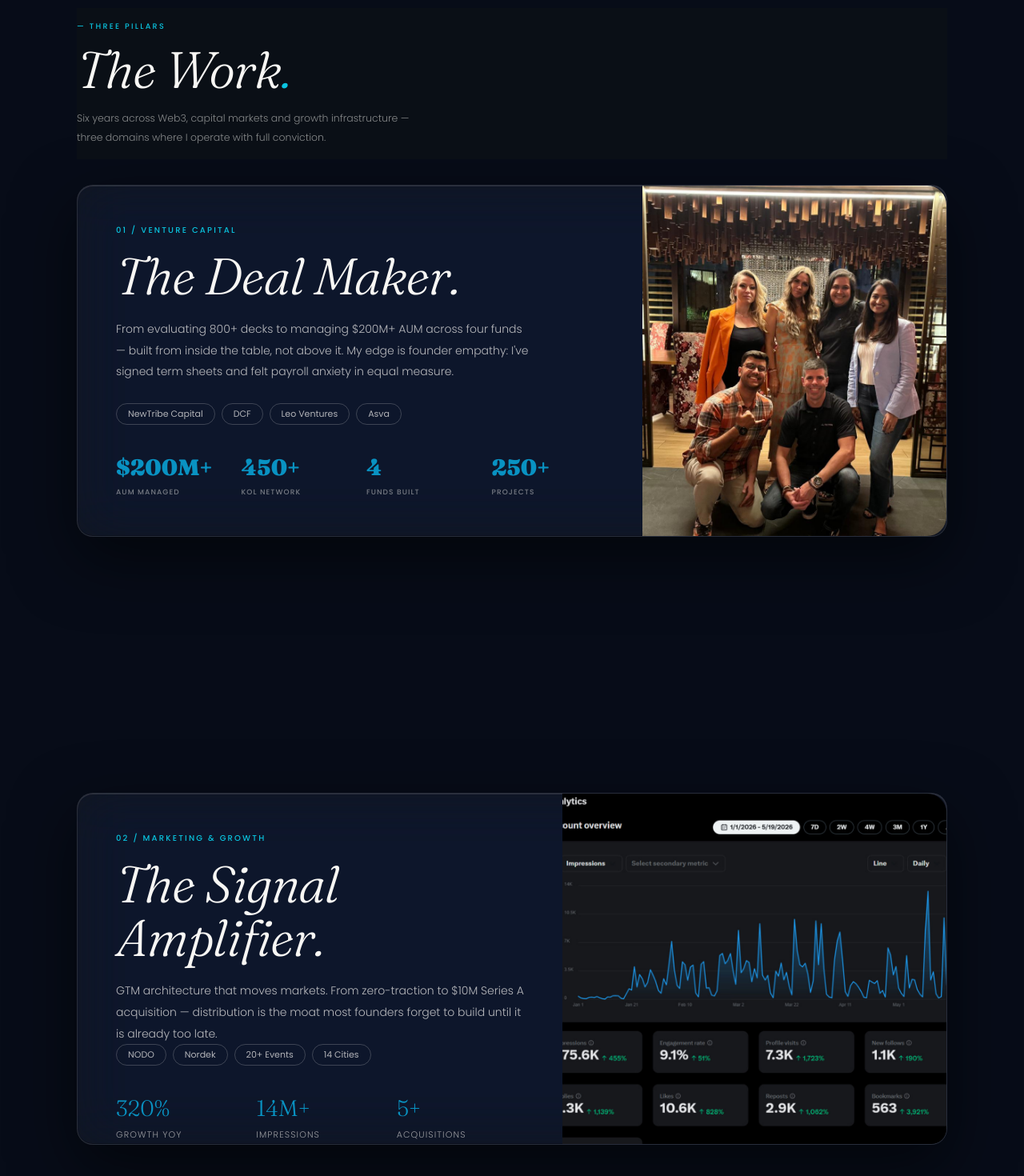
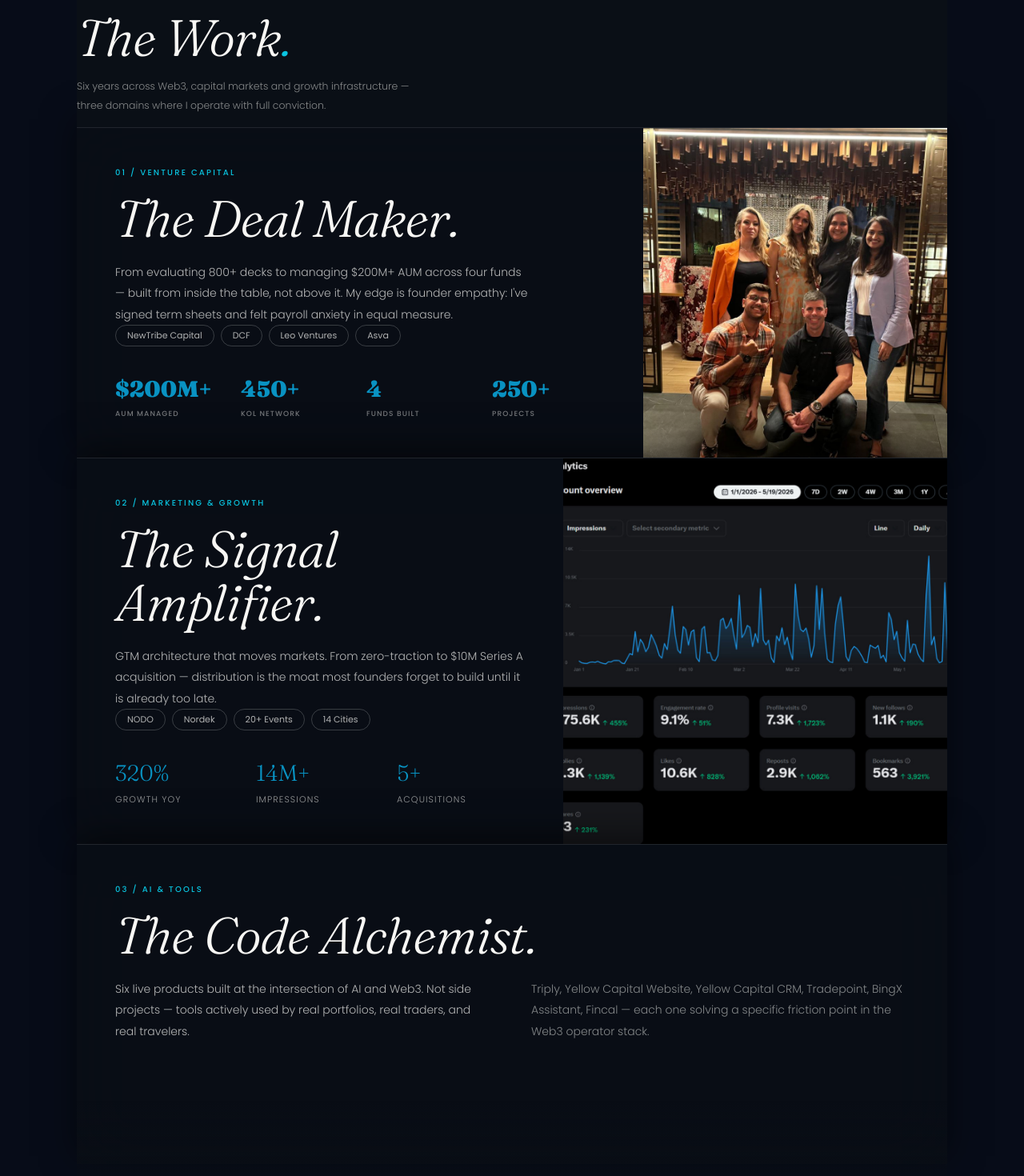
Before and after one commit to Viivek16/portfolio, a React (Vite) app: page / in a window 1280 px wide. Shown: the part 2300-3770 px from the top of the page at 80% size. Built offline with nearby package versions, Linux system fonts and the light colour scheme; a web font is replaced by a local one.

Commit message:
Fix UI/UX: sticky bug, unify Section 4 DOM structure, and restore Card 3

```diff
--- a/src/components/ThreePillars.jsx
+++ b/src/components/ThreePillars.jsx
@@ -1,55 +1,53 @@
-import React, { useRef, useEffect } from 'react';
+import React, { useRef, useEffect, useState } from 'react';
 
 const ThreePillars = () => {
+  const stripRef = useRef(null);
+  const [isIntersecting, setIsIntersecting] = useState(false);
+
+  useEffect(() => {
+    const observer = new IntersectionObserver(
+      ([entry]) => {
+        if (entry.isIntersecting) {
+          setIsIntersecting(true);
+          observer.disconnect();
+        }
+      },
+      { threshold: 0.1 }
+    );
+
+    if (stripRef.current) observer.observe(stripRef.current);
+    return () => observer.disconnect();
+  }, []);
+
+  const tools = [
+    { name: 'Triply', image: '/images/work/triply.jpg', cat: 'Travel AI', link: 'https://triply.app', stat: 'Better food picks' },
+    { name: 'YC Web', image: '/images/work/ycweb.jpg', cat: 'Brand', link: '#', stat: 'Public presence' },
+    { name: 'YC CRM', image: '/images/work/yccrm.jpg', cat: 'CRM', link: '#', stat: 'Pipeline tracking' },
+    { name: 'Tradepoint', image: '/images/work/tradepoint.jpg', cat: 'Dev', link: '#', stat: 'Research to prod' },
+    { name: 'BingX', image: '/images/work/bingx.jpg', cat: 'Trade', link: '#', stat: 'Trading assistant' },
+  ];
+
   return (
-    <div id="three-pillars" className="w-full relative pt-10">
-      {/* ── Section Heading ── */}
-      <div className="sticky top-[10vh] z-50 bg-[#0a0f16] py-4">
-        <p style={{
-          fontFamily: 'Poppins, sans-serif',
-          fontWeight: 500,
-          fontSize: '9.5px',
-          letterSpacing: '0.24em',
-          color: '#0AC4E0',
-          marginBottom: '12px',
-        }}>
+    <section className="relative w-full max-w-[1440px] mx-auto px-6 md:px-12 lg:px-24">
+      {/* 1. STICKY TITLE */}
+      <div className="sticky top-[8vh] z-50 bg-[#0a0f16] py-4 w-full">
+        <p style={{ fontFamily: 'Poppins, sans-serif', fontWeight: 500, fontSize: '9.5px', letterSpacing: '0.24em', color: '#0AC4E0', marginBottom: '12px' }}>
           — THREE PILLARS
         </p>
-        <h2 style={{
-          fontFamily: 'Fraunces, serif',
-          fontStyle: 'italic',
-          fontWeight: 300,
-          fontSize: 'clamp(48px, 6vw, 64px)',
-          color: '#F8F7F4',
-          lineHeight: 1.05,
-          letterSpacing: '-0.015em',
-          margin: 0,
-        }}>
+        <h2 style={{ fontFamily: 'Fraunces, serif', fontStyle: 'italic', fontWeight: 300, fontSize: 'clamp(48px, 6vw, 64px)', color: '#F8F7F4', lineHeight: 1.05, letterSpacing: '-0.015em', margin: 0 }}>
           The Work<span style={{ color: '#0AC4E0' }}>.</span>
         </h2>
-        <p style={{
-          fontFamily: 'Poppins, sans-serif',
-          fontWeight: 300,
-          fontSize: '12.5px',
-          color: 'rgba(248,247,244,0.52)',
-          lineHeight: 1.9,
-          maxWidth: '420px',
-          marginTop: '16px',
-        }}>
+        <p style={{ fontFamily: 'Poppins, sans-serif', fontWeight: 300, fontSize: '12.5px', color: 'rgba(248,247,244,0.52)', lineHeight: 1.9, maxWidth: '420px', marginTop: '16px' }}>
           Six years across Web3, capital markets and growth infrastructure — three domains where I operate with full conviction.
         </p>
       </div>
 
-      {/* ── Card Container — native sticky stacking ── */}
-      <div className="flex flex-col gap-[40vh] relative mt-8 w-full">
-        {/* CARD 1 — VC */}
-        <div
-          className="gc gc1 sticky top-[25vh] z-10 bg-[#0a0f16]/85 backdrop-blur-2xl border-t border-white/10 shadow-[0_-10px_40px_rgba(0,0,0,0.5)] w-full h-[55vh] rounded-3xl relative"
-        >
-          {/* Grid layout: text left, image right */}
+      {/* 2. STACKING CARDS */}
+      <div className="relative w-full pb-[15vh]">
+        {/* Card 1 */}
+        <div className="sticky top-[22vh] z-10 w-full min-h-[50vh] rounded-3xl bg-[#0a0f16]/85 backdrop-blur-2xl border-t border-white/10 shadow-[0_-10px_40px_rgba(0,0,0,0.5)] overflow-hidden">
           <div style={{ display: 'grid', gridTemplateColumns: '1fr 380px', height: '100%' }}>
             <div style={{ padding: '48px', display: 'flex', flexDirection: 'column', justifyContent: 'space-between' }}>
-              {/* Label */}
               <div>
                 <p style={{ fontFamily: 'Poppins, sans-serif', fontWeight: 500, fontSize: '10px', letterSpacing: '0.22em', color: '#0AC4E0', marginBottom: '16px' }}>
                   01 / VENTURE CAPITAL
@@ -61,7 +59,6 @@ const ThreePillars = () => {
                   From evaluating 800+ decks to managing $200M+ AUM across four funds — built from inside the table, not above it. My edge is founder empathy: I've signed term sheets and felt payroll anxiety in equal measure.
                 </p>
               </div>
-              {/* Pills */}
               <div>
                 <div style={{ display: 'flex', gap: '8px', flexWrap: 'wrap', marginBottom: '32px' }}>
                   {['NewTribe Capital', 'DCF', 'Leo Ventures', 'Asva'].map(label => (
@@ -70,7 +67,6 @@ const ThreePillars = () => {
                     </span>
                   ))}
                 </div>
-                {/* Stats row */}
                 <div style={{ display: 'grid', gridTemplateColumns: 'repeat(4, 1fr)', gap: '16px' }}>
                   {[['$200M+', 'AUM MANAGED'], ['450+', 'KOL NETWORK'], ['4', 'FUNDS BUILT'], ['250+', 'PROJECTS']].map(([num, label]) => (
                     <div key={label}>
@@ -81,8 +77,7 @@ const ThreePillars = () => {
                 </div>
               </div>
             </div>
-            {/* Right image panel */}
-            <div style={{ position: 'relative', overflow: 'hidden', borderRadius: '0 24px 24px 0' }}>
+            <div style={{ position: 'relative', overflow: 'hidden' }}>
               <img
                 src="/images/work/vc-hero.jpg"
                 alt="Venture Capital"
@@ -97,10 +92,8 @@ const ThreePillars = () => {
           </div>
         </div>
 
-        {/* CARD 2 — Marketing & Growth */}
-        <div
-          className="gc gc2 sticky top-[30vh] z-20 bg-[#0a0f16]/85 backdrop-blur-2xl border-t border-white/10 shadow-[0_-10px_40px_rgba(0,0,0,0.5)] w-full h-[55vh] rounded-3xl relative"
-        >
+        {/* Card 2 */}
+        <div className="sticky top-[27vh] z-20 w-full min-h-[50vh] rounded-3xl bg-[#0a0f16]/85 backdrop-blur-2xl border-t border-white/10 shadow-[0_-10px_40px_rgba(0,0,0,0.5)] overflow-hidden">
           <div style={{ display: 'grid', gridTemplateColumns: '1fr 480px', height: '100%' }}>
             <div style={{ padding: '48px', display: 'flex', flexDirection: 'column', justifyContent: 'space-between' }}>
               <div>
@@ -138,7 +131,7 @@ const ThreePillars = () => {
                 </div>
               </div>
             </div>
-            <div style={{ position: 'relative', overflow: 'hidden', borderRadius: '0 24px 24px 0' }}>
+            <div style={{ position: 'relative', overflow: 'hidden' }}>
               <img
                 src="/images/work/marketing-hero.jpg"
                 alt="Marketing & Growth"
@@ -153,10 +146,8 @@ const ThreePillars = () => {
           </div>
         </div>
 
-        {/* CARD 3 — AI Tools */}
-        <div
-          className="gc gc3 sticky top-[35vh] z-30 bg-[#0a0f16]/85 backdrop-blur-2xl border-t border-white/10 shadow-[0_-10px_40px_rgba(0,0,0,0.5)] w-full h-[55vh] rounded-3xl relative overflow-hidden"
-        >
+        {/* Card 3 - DO NOT DELETE CONTENT */}
+        <div className="sticky top-[32vh] z-30 w-full min-h-[50vh] rounded-3xl bg-[#0a0f16]/85 backdrop-blur-2xl border-t border-white/10 shadow-[0_-10px_40px_rgba(0,0,0,0.5)] overflow-hidden">
           <div style={{ padding: '48px', display: 'flex', flexDirection: 'column', height: '100%' }}>
             <p style={{ fontFamily: 'Poppins, sans-serif', fontWeight: 500, fontSize: '10px', letterSpacing: '0.22em', color: '#0AC4E0', marginBottom: '16px' }}>
               03 / AI & TOOLS
@@ -174,9 +165,43 @@ const ThreePillars = () => {
             </div>
           </div>
         </div>
+      </div>
 
-      </div>{/* end card-container */}
-    </div>
+      {/* 3. AI TOOLS STRIP OVERLAP */}
+      <div className="relative z-40 -mt-[25vh] pt-[25vh] w-full bg-gradient-to-t from-[#0a0f16] via-[#0a0f16]/95 to-transparent pointer-events-none">
+        <div
+          ref={stripRef}
+          className={`pointer-events-auto grid grid-cols-2 md:grid-cols-5 gap-4 w-full pb-24 opacity-0 translate-y-24 transition-all duration-1000 ease-[cubic-bezier(0.16,1,0.3,1)] ${
+            isIntersecting ? 'opacity-100 translate-y-0' : ''
+          }`}
+        >
+          {tools.map((tool) => (
+            <a
+              key={tool.name}
+              href={tool.link}
+              className="group relative overflow-hidden rounded-2xl w-full aspect-[3/4] cursor-pointer transition-all duration-500 ease-out hover:scale-[1.03] hover:shadow-2xl hover:shadow-cyan-500/10"
+            >
+              <img
+                src={tool.image}
+                alt={tool.name}
+                className="object-cover w-full h-full"
+                onError={(e) => {
+                  e.currentTarget.style.display = 'none';
+                  e.currentTarget.parentElement.style.background = 'linear-gradient(160deg, #0B1A4A, #0992C2)';
+                }}
+              />
+
+              <div className="absolute inset-x-0 bottom-0 p-4 bg-gradient-to-t from-black/90 to-transparent translate-y-full transition-transform duration-500 group-hover:translate-y-0 flex flex-col justify-end">
+                <p className="font-poppins text-[11px] font-medium tracking-[0.2em] text-[#0AC4E0] mb-2 uppercase">{tool.cat}</p>
+                <p className="font-fraunces italic font-light text-2xl lg:text-3xl tracking-[-0.015em] text-[#F8F7F4] leading-[1.1] mb-2">{tool.name}</p>
+                <p className="font-poppins font-light text-[13px] text-[#F8F7F4]/60 leading-[1.5]">{tool.stat}</p>
+              </div>
+            </a>
+          ))}
+        </div>
+      </div>
+
+    </section>
   );
 };
 
--- a/src/index.css
+++ b/src/index.css
@@ -45,7 +45,6 @@
   body {
     @apply text-ink font-display antialiased selection:bg-accent selection:text-bg;
     background-color: var(--bg);
-    overflow-x: hidden;
   }
 }
 
--- a/src/pages/Home.jsx
+++ b/src/pages/Home.jsx
@@ -3,7 +3,6 @@ import Hero from '../components/Hero'
 import WorkStats from '../components/WorkStats'
 import WorkAbout from '../components/WorkAbout'
 import ThreePillars from '../components/ThreePillars'
-import AITools from '../components/AITools'
 
 const Home = () => {
   return (
@@ -11,10 +10,7 @@ const Home = () => {
       <Hero />
       <WorkStats />
       <WorkAbout />
-      <section className="w-full max-w-[1440px] mx-auto px-6 md:px-12 lg:px-24 relative">
-        <ThreePillars />
-        <AITools />
-      </section>
+      <ThreePillars />
     </main>
   )
 }
```
